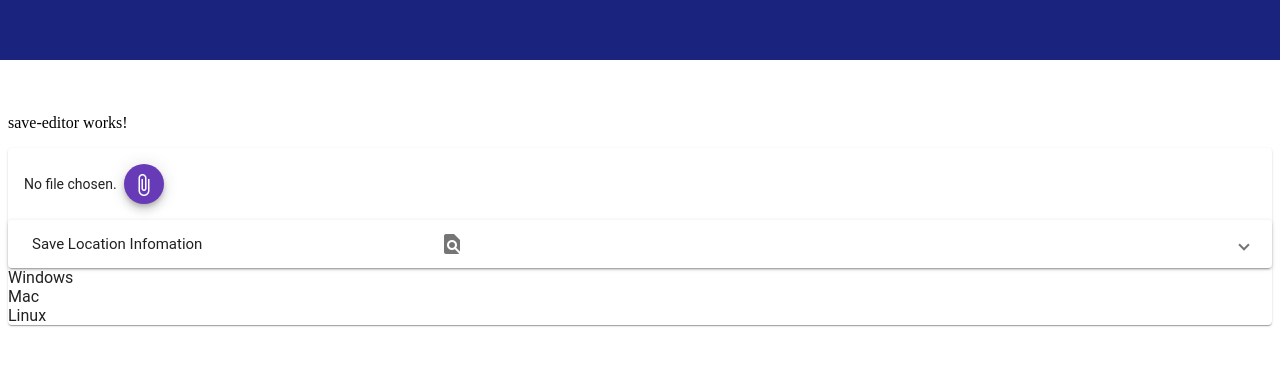
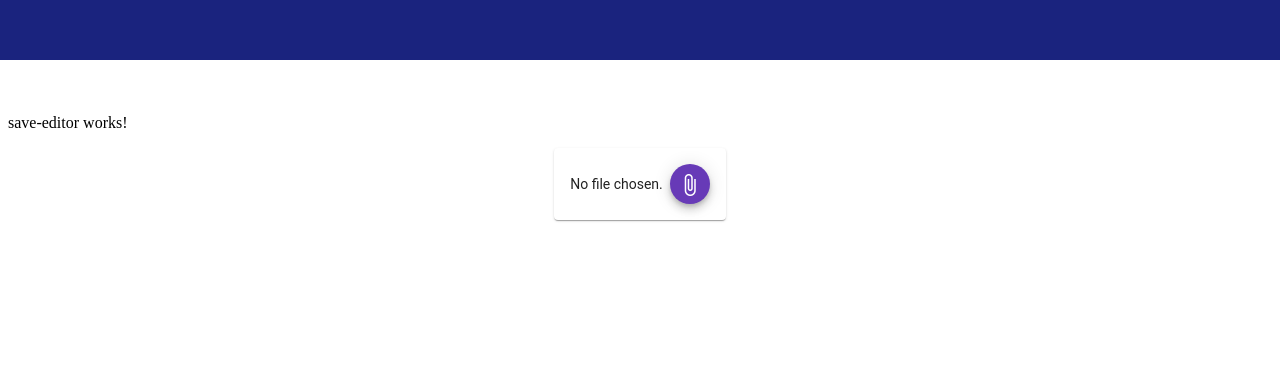
Before and after one commit to ProfPineapple5377/oni-save-editor, an Angular app: page / in a window 1280 px wide. Shown: the top 366 px of the page. Built offline with nearby package versions, Linux system fonts and the light colour scheme.

Commit message:
tidy up of file input

```diff
--- a/src/app/file-input/file-input.component.html
+++ b/src/app/file-input/file-input.component.html
@@ -1,11 +1,10 @@
 <!--
     Allows for use of mat-buttons with file input
 -->
-<mat-card class="wrapper">
+<input type="file" class="file-input" accept=".sav" (change)="onFileSelected($event)" #fileInput>
+
+<mat-card class="file-input-card">
     <mat-card-content>
-    <input type="file" class="file-input" accept=".sav"
-        (change)="onFileSelected($event)" #fileInput>
-
         <div class="file-input-wrapper">
             <div class="file-text-wrapper">
                 <div *ngIf="file; else noFile">
@@ -20,34 +19,17 @@
             </button>
         </div>
     </mat-card-content>
+</mat-card>
 
-<mat-card-footer>
-    <mat-accordion>
+<!-- <mat-accordion>
     <mat-expansion-panel>
         <mat-expansion-panel-header>
             <mat-panel-title>
                 Save Location Infomation
             </mat-panel-title>
-                <mat-panel-description >
+            <mat-panel-description>
                 <mat-icon>find_in_page</mat-icon>
             </mat-panel-description>
         </mat-expansion-panel-header>
     </mat-expansion-panel>
-    </mat-accordion>
-    <div class="Save-Location-Info">
-
-    <div class="Save-Location-Windows">
-        <!-- Windows -->
-        Windows
-    </div>
-    <div>
-        <!-- Mac -->
-        Mac
-    </div>
-    <div>
-        <!-- Linux -->
-        Linux
-    </div>
-    </div>
-</mat-card-footer>
-</mat-card>
+</mat-accordion> -->
--- a/src/app/file-input/file-input.component.scss
+++ b/src/app/file-input/file-input.component.scss
@@ -1,10 +1,17 @@
 .file-input{
     display: None
+}
+
+.file-input-card{
+    margin-left: auto;
+    margin-right: auto;
+    width: fit-content;
 }
 
 .file-input-wrapper{
     display: flex;
     flex-direction: row;
+    justify-content: center;
     align-items: center;
 }
 
@@ -12,7 +19,13 @@
     margin-right: .5em;
 }
 
-.file-location-dropdown{
-    justify-content: space-between;
+.mat-expansion-panel-header{
     align-items: center;
 }
+
+.mat-expansion-panel-header-description{
+    justify-content: end !important;
+}
+.mat-expansion-panel-header-title{
+    justify-content: start !important;
+}
--- a/src/app/save-editor/save-editor.component.ts
+++ b/src/app/save-editor/save-editor.component.ts
@@ -8,14 +8,14 @@ import { Component, OnInit, Input } from '@angular/core';
 export class SaveEditorComponent implements OnInit {
   file: File|null = null;
   constructor() {
-   }
+  }
 
   ngOnInit(): void {
   }
 
   setFile(f: File){
-    console.log(f)
-    this.file = f
+    console.log(f);
+    this.file = f;
   }
 
 }
```
Lines whose indentation alone changed are shown as unchanged.
